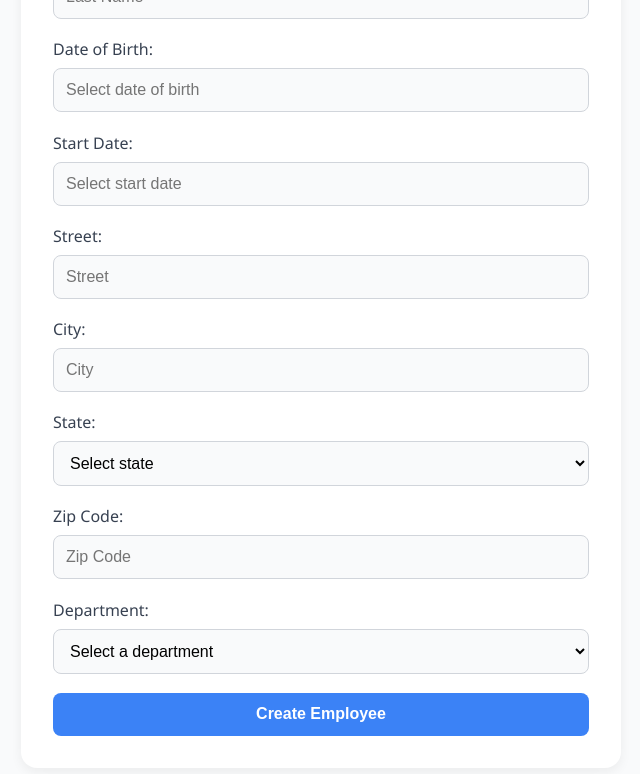
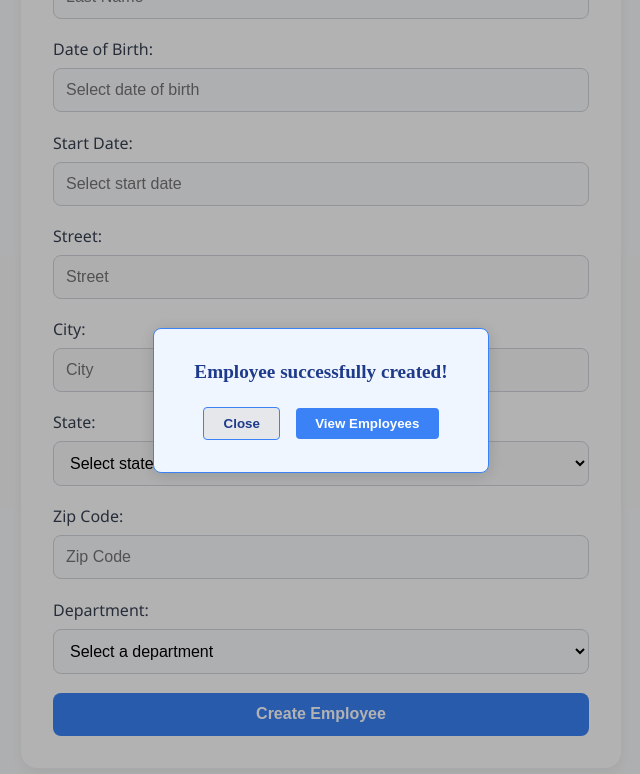
Before and after one commit to Foxygene/HRnet, a React (Vite) app: page / in a window 1280 px wide. Both pictures are taken after typing "Sample", "Sample", "Sample", "Sample", "Sample", "Sample" into the empty fields and a click on the button "Create Employee". Shown: the part 368-1142 px from the top of the page, without its empty margins (319-959 px from the left). Built offline with nearby package versions, Linux system fonts and the light colour scheme.

Commit message:
feat(modal): install de react-modal + setup + styling

```diff
--- a/package.json
+++ b/package.json
@@ -14,6 +14,7 @@
     "react-data-table-component": "^7.7.0",
     "react-datepicker": "^8.4.0",
     "react-dom": "^19.1.0",
+    "react-modal": "^3.16.3",
     "react-router-dom": "^7.6.2",
     "zustand": "^5.0.5"
   },
@@ -21,6 +22,7 @@
     "@eslint/js": "^9.25.0",
     "@types/react": "^19.1.2",
     "@types/react-dom": "^19.1.2",
+    "@types/react-modal": "^3.16.3",
     "@vitejs/plugin-react": "^4.4.1",
     "eslint": "^9.25.0",
     "eslint-plugin-react-hooks": "^5.2.0",
--- a/src/pages/CreateEmployee.css
+++ b/src/pages/CreateEmployee.css
@@ -98,3 +98,61 @@ button[type="submit"]:hover {
 .react-datepicker__input-container input {
   width: 100%;
 }
+
+.modal {
+  background: #f0f6ff;
+  color: #1e3a8a;
+  border: 1.5px solid #3b82f6;
+  border-radius: 8px;
+  box-shadow: 0 2px 16px rgba(0, 0, 0, 0.15);
+  padding: 2rem 2.5rem;
+  max-width: 350px;
+  margin: auto;
+  text-align: center;
+  position: relative;
+}
+
+.modal-overlay {
+  background: rgba(0, 0, 0, 0.3);
+  position: fixed;
+  top: 0;
+  left: 0;
+  right: 0;
+  bottom: 0;
+  display: flex;
+  align-items: center;
+  justify-content: center;
+  z-index: 1000;
+}
+
+.modal h2 {
+  margin-bottom: 1.5rem;
+  font-size: 1.2rem;
+  font-weight: 600;
+}
+
+.modal .modal-btn {
+  background: #3b82f6;
+  color: white;
+  border: none;
+  border-radius: 4px;
+  padding: 0.5rem 1.2rem;
+  font-weight: 600;
+  cursor: pointer;
+  margin: 0 0.5rem;
+  transition: background 0.2s;
+}
+
+.modal .modal-btn:hover {
+  background: #2563eb;
+}
+
+.modal .modal-btn.secondary {
+  background: #e5e7eb;
+  color: #1e3a8a;
+  border: 1px solid #3b82f6;
+}
+
+.modal .modal-btn.secondary:hover {
+  background: #dbeafe;
+}
--- a/src/pages/CreateEmployee.tsx
+++ b/src/pages/CreateEmployee.tsx
@@ -3,9 +3,10 @@ import { useEmployeeStore } from "../store/useEmployeeStore";
 import { states } from "../data/states";
 import { Dropdown } from "../components/Dropdown/Dropdown";
 import "./CreateEmployee.css";
-import { Link } from "react-router-dom";
+import { Link, useNavigate } from "react-router-dom";
 import DatePicker from "react-datepicker";
 import "react-datepicker/dist/react-datepicker.css";
+import Modal from "react-modal";
 
 const departments = [
   "Sales",
@@ -15,8 +16,11 @@ const departments = [
   "Legal",
 ];
 
+Modal.setAppElement("#root");
+
 export const CreateEmployee = () => {
   const addEmployee = useEmployeeStore((state) => state.addEmployee);
+  const navigate = useNavigate();
   const [formData, setFormData] = useState({
     firstName: "",
     lastName: "",
@@ -28,6 +32,7 @@ export const CreateEmployee = () => {
     dateOfBirth: "",
     startDate: "",
   });
+  const [modalIsOpen, setModalIsOpen] = useState(false);
 
   const handleChange = (
     e: React.ChangeEvent<HTMLInputElement | HTMLSelectElement>
@@ -52,7 +57,7 @@ export const CreateEmployee = () => {
   const handleSubmit = (e: React.FormEvent) => {
     e.preventDefault();
     addEmployee(formData);
-    alert("Employee successfully created!");
+    setModalIsOpen(true);
     setFormData({
       firstName: "",
       lastName: "",
@@ -189,6 +194,25 @@ export const CreateEmployee = () => {
 
         <button type="submit">Create Employee</button>
       </form>
+
+      <Modal
+        isOpen={modalIsOpen}
+        onRequestClose={() => setModalIsOpen(false)}
+        contentLabel="Employee Created"
+        className="modal"
+        overlayClassName="modal-overlay"
+      >
+        <h2>Employee successfully created!</h2>
+        <button
+          className="modal-btn secondary"
+          onClick={() => setModalIsOpen(false)}
+        >
+          Close
+        </button>
+        <button className="modal-btn" onClick={() => navigate("/employees")}>
+          View Employees
+        </button>
+      </Modal>
     </div>
   );
 };
```
Also changed, not shown: 1 other file (tests, documents, lock files or other folders).
